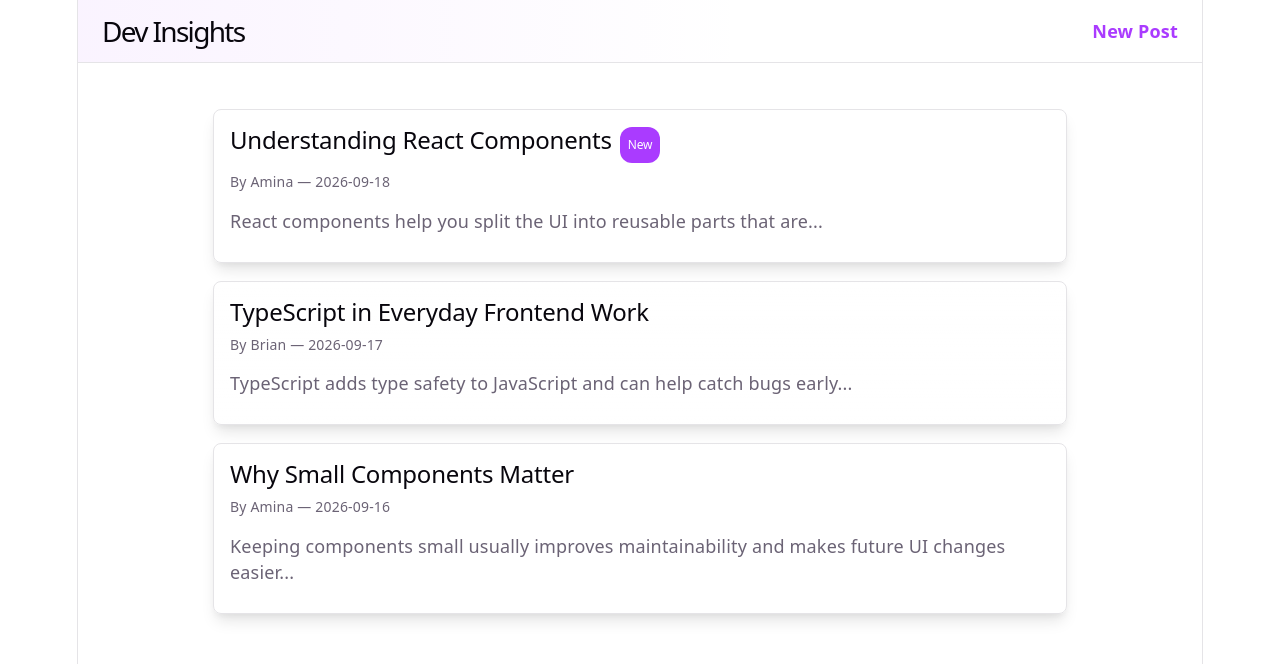
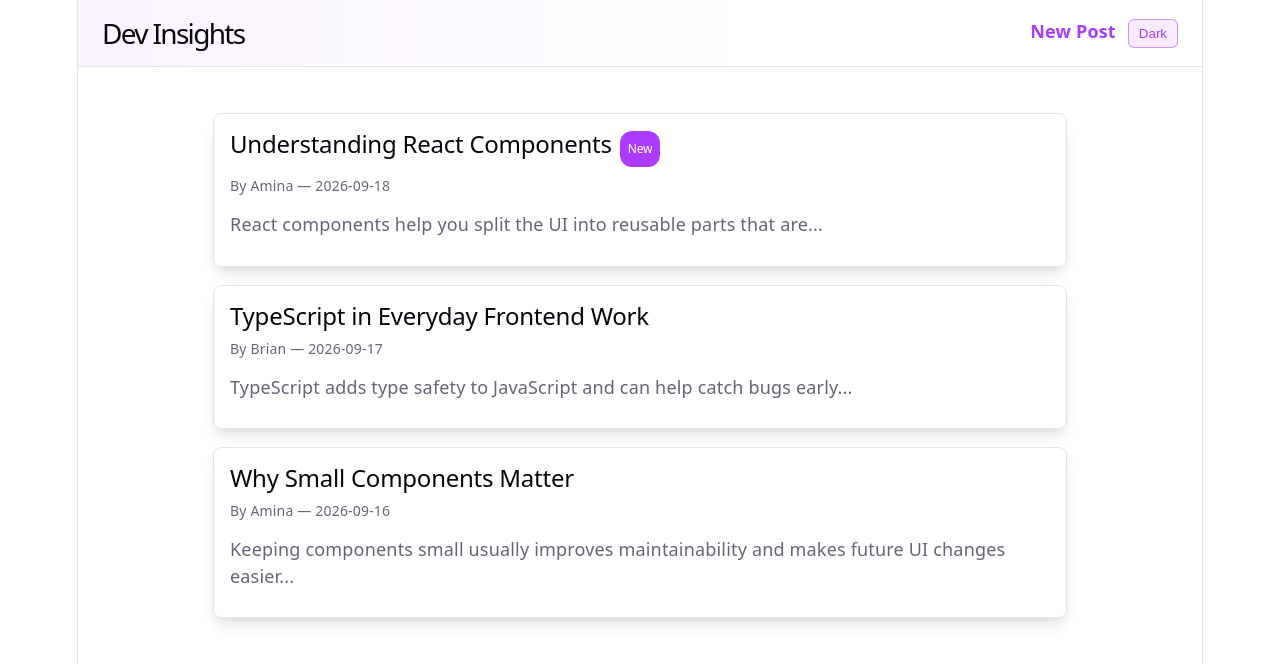
Before and after one commit to Promesse44/Mini-Blog-Project, a React (Vite) app in the folder mini-blog/: page / in a window 1280 px wide. Shown: the top 664 px of the page. Built offline with nearby package versions, Linux system fonts and the light colour scheme.

Commit message:
theme toggle

```diff
--- a/mini-blog/src/components/Header/Header.tsx
+++ b/mini-blog/src/components/Header/Header.tsx
@@ -1,11 +1,38 @@
 import './header.css'
+import { useEffect, useState } from 'react'
 
 function Header() {
+  const [dark, setDark] = useState(false)
+
+  useEffect(() => {
+    try {
+      const stored = localStorage.getItem('theme')
+      if (stored) {
+        setDark(stored === 'dark')
+        document.documentElement.classList.toggle('theme-dark', stored === 'dark')
+      }
+    } catch (e) {
+      // ignore
+    }
+  }, [])
+
+  const toggle = () => {
+    const next = !dark
+    setDark(next)
+    try {
+      localStorage.setItem('theme', next ? 'dark' : 'light')
+    } catch (e) {}
+    document.documentElement.classList.toggle('theme-dark', next)
+  }
+
   return (
     <header className="header">
       <h1>Dev Insights</h1>
       <nav>
         <a href="#new-post">New Post</a>
+        <button onClick={toggle} className="theme-toggle" aria-pressed={dark}>
+          {dark ? 'Light' : 'Dark'}
+        </button>
       </nav>
     </header>
   )
```
